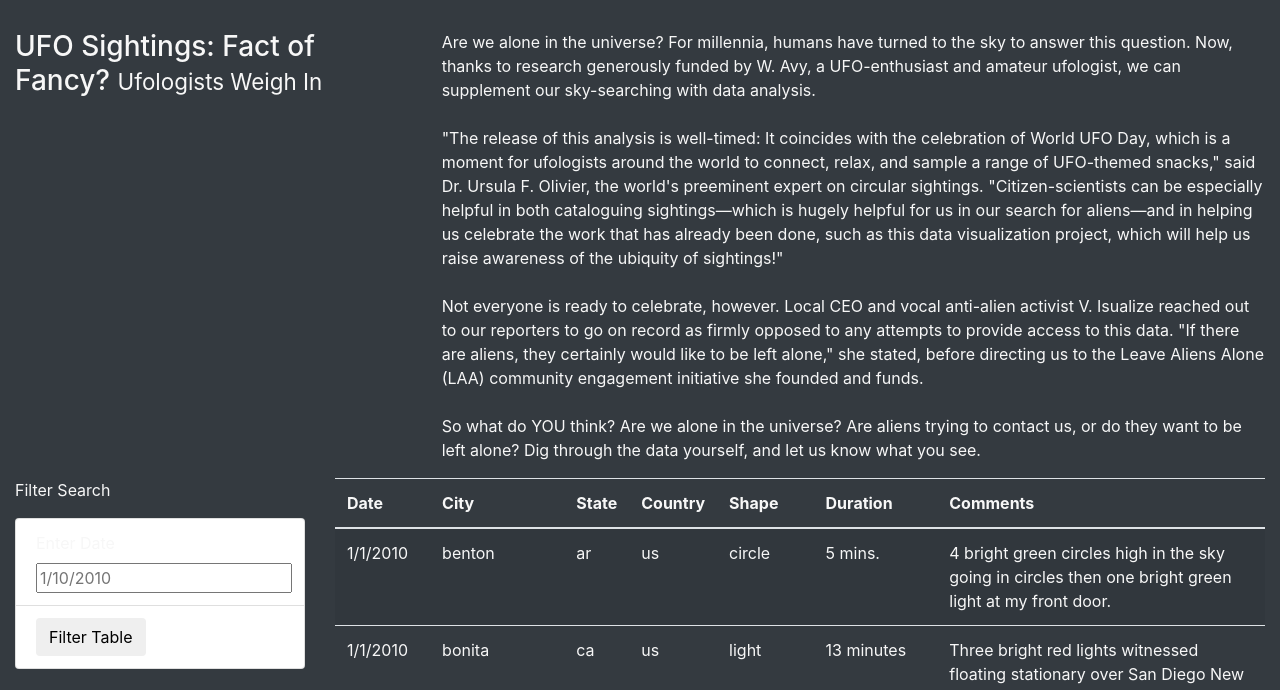
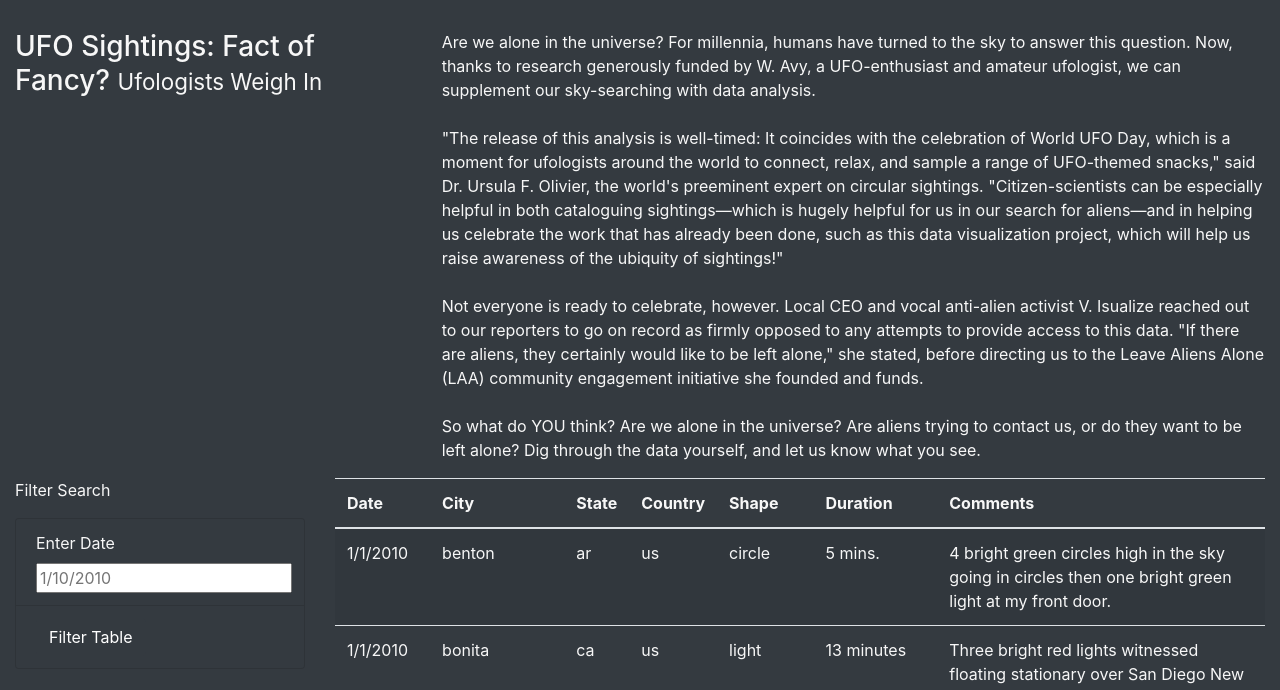
Before and after one commit to amalini10j/UFOs, a plain HTML site: page index.html in a window 1280 px wide. Shown: the part 261-951 px from the top of the page. Drawn offline with nearby package versions, Linux system fonts and the light colour scheme.

Commit message:
Added updated index.html with bg changes

```diff
--- a/index.html
+++ b/index.html
@@ -39,15 +39,15 @@
     <div class="container-fluid">
         <div class="row">
           <div class="col-md-3">
-            <form>
+            <form class="bg-dark">
                 <p>Filter Search</p>
-                <ul class="list-group">
-                    <li class="list-group-item">
+                <ul class="list-group bg-dark">
+                    <li class="list-group-item bg-dark">
                         <label for="date">Enter Date</label>
                         <input type="text" placeholder="1/10/2010" id="datetime" />
                     </li>
-                    <li class="list-group-item">
-                        <button id="filter-btn" type="button" class="btn btn-default">Filter Table</button>
+                    <li class="list-group-item bg-dark">
+                        <button id="filter-btn" type="button" class="btn btn-dark">Filter Table</button>
                     </li>
                 </ul>
             </form>
```
